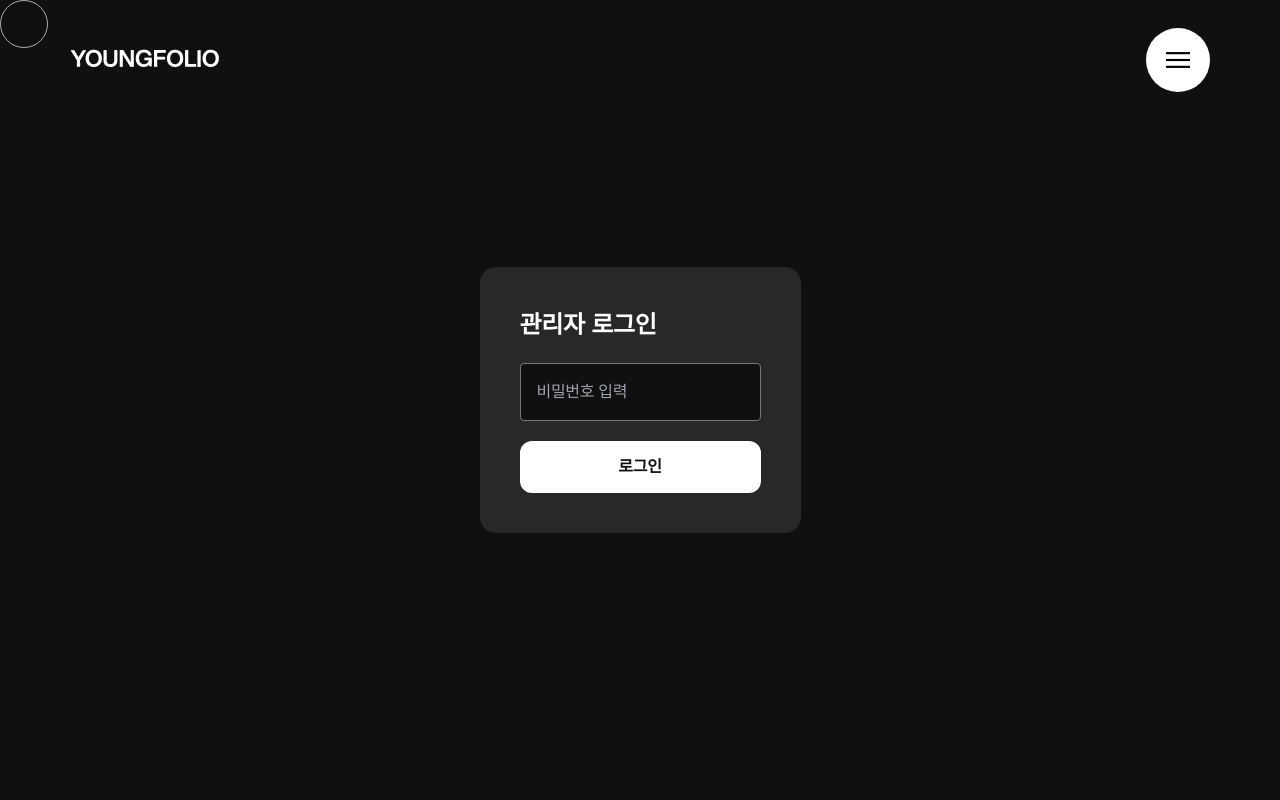
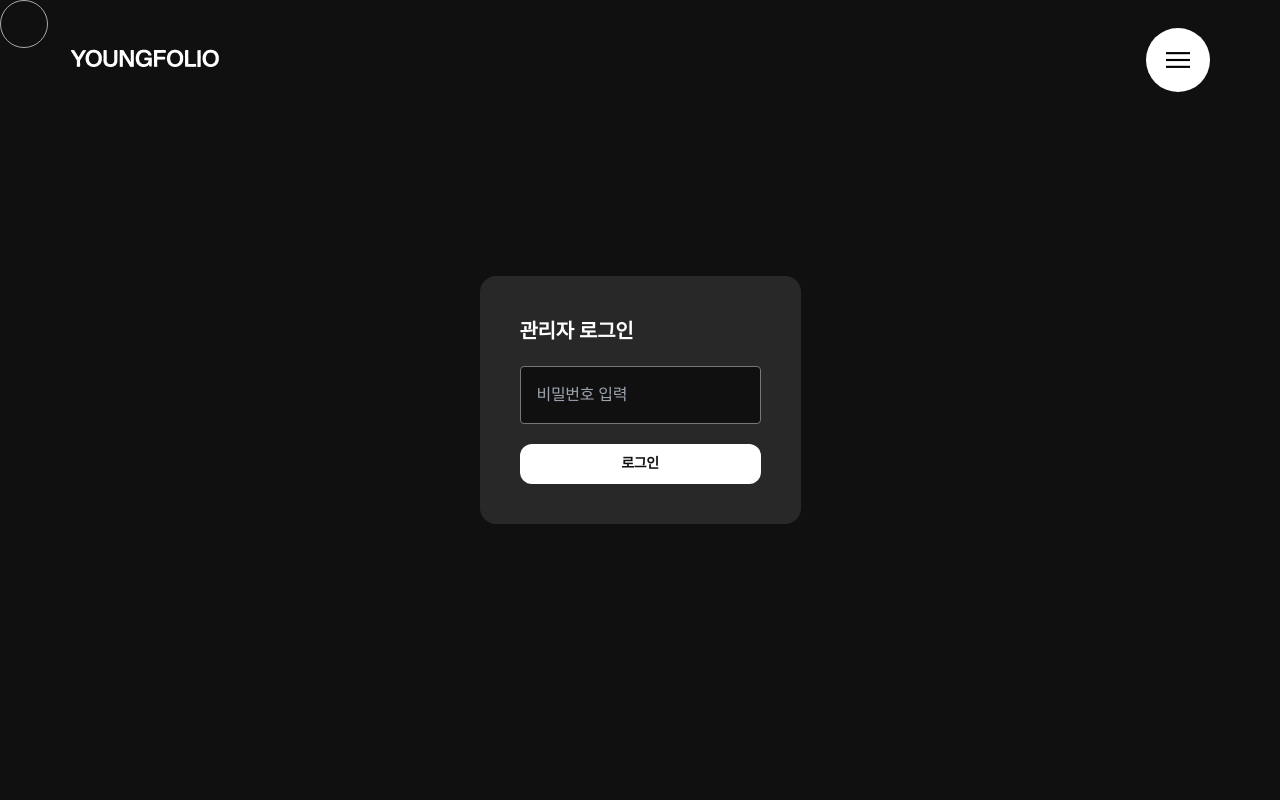
Before and after one commit to JUYOUNG0728/youngfolio, a Next.js app: page /admin in a window 1280 px wide. Shown: the top 800 px of the page. Built offline with nearby package versions, Linux system fonts and the light colour scheme.

Commit message:
style: 관리자 진입 페이지 크기 축소

```diff
--- a/app/admin/page.tsx
+++ b/app/admin/page.tsx
@@ -21,7 +21,7 @@ export default function AdminPage() {
   return (
     <div className="w-full h-screen flex items-center justify-center bg-black text-white">
       <div className="flex flex-col gap-5 bg-white/10 p-10 rounded-2xl">
-        <h1 className="h4">관리자 로그인</h1>
+        <h1 className="h6">관리자 로그인</h1>
         <input
           type="password"
           value={inputPw}
--- a/components/Common/Button.tsx
+++ b/components/Common/Button.tsx
@@ -24,8 +24,8 @@ export default function Button({
   const buttonSize = {
     xl: "body2 px-[90px] py-[26px] xl:px-[108px] xl:py-[32px]",
     lg: "body3 px-[70px] py-[20px] xl:px-[84px] xl:py-[26px]",
-    md: "body3 px-6 py-3",
-    sm: "body4 px-4 py-2",
+    md: "body4 px-4 py-2",
+    sm: "body4 px-3 py-1",
   };
   return (
     <button
```
